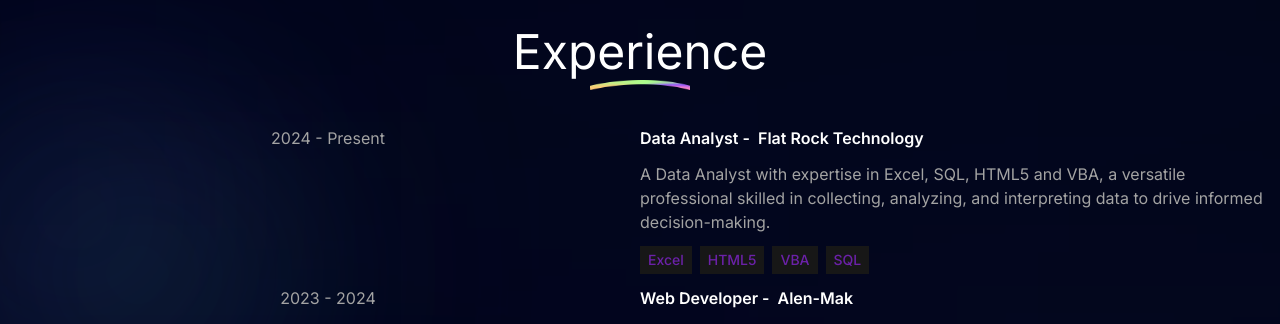
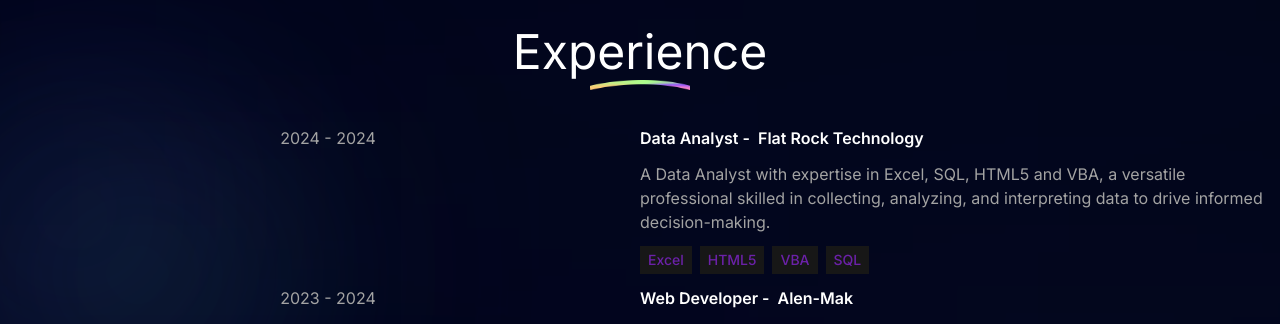
Before and after one commit to BlagovestT/portfolio_v2, a React (Vite) app: page / in a window 1280 px wide. Shown: the part 1780-2104 px from the top of the page. Built offline with nearby package versions, Linux system fonts and the light colour scheme.

Commit message:
CV changes

```diff
--- a/src/App.jsx
+++ b/src/App.jsx
@@ -1,5 +1,3 @@
-import "./App.css";
-import { motion } from "framer-motion";
 import Navbar from "./components/Navbar";
 import Hero from "./components/Hero";
 import About from "./components/About";
--- a/src/components/Experience.jsx
+++ b/src/components/Experience.jsx
@@ -5,7 +5,7 @@
 const Experience = () => {
   const EXPERIENCES = [
     {
-      year: "2024 - Present",
+      year: "2024 - 2024",
       role: "Data Analyst",
       company: "Flat Rock Technology",
       description: `A Data Analyst with expertise in Excel, SQL, HTML5 and VBA, a versatile professional skilled in collecting, analyzing, and interpreting data to drive informed decision-making.`,
```
Also changed, not shown: src/App.css (deleted), src/assets/about_img.jpg (deleted), 1 other file (tests, documents, lock files or other folders).
